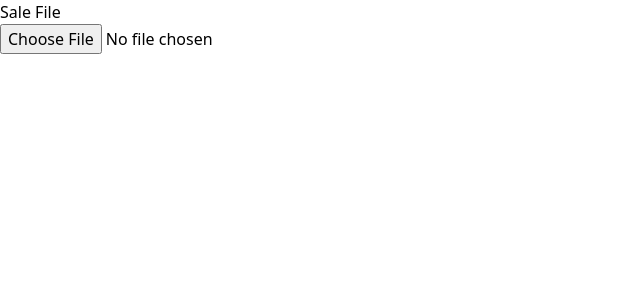
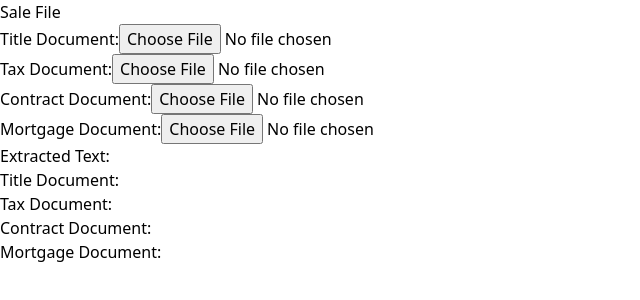
Before and after one commit to ishneeeeeet/law-firm-document-app-frontend, a React (Vite) app: page / in a window 1280 px wide. Shown: the top 300 px of the page, without its empty margins (0-640 px from the left). Built offline with nearby package versions, Linux system fonts and the light colour scheme.

Commit message:
modified:   package-lock.json 	modified:   package.json 	modified:   src/App.jsx

```diff
--- a/package.json
+++ b/package.json
@@ -10,6 +10,7 @@
     "preview": "vite preview"
   },
   "dependencies": {
+    "axios": "^1.5.0",
     "react": "^18.2.0",
     "react-dom": "^18.2.0"
   },
--- a/src/App.jsx
+++ b/src/App.jsx
@@ -1,16 +1,87 @@
+import { useState } from "react";
+import axios from "axios";
 
 function App() {
-  const handleSubmit = () => {};
+    const [titleText, setTitleText] = useState("");
+    const [taxText, setTaxText] = useState("");
+    const [contractText, setContractText] = useState("");
+    const [mortgageText, setMortgageText] = useState("");
 
-  return (
-    <>
-      <h1>Sale File</h1>
-      <form onSubmit={handleSubmit}>
-      <input type="file" className="file-input file-input-bordered w-full max-w-xs" />
+    const handleFileChange = async (e, setText) => {
+        const formData = new FormData();
+        formData.append("pdfFile", e.target.files[0]);
 
-      </form>
-    </>
-  );
+        try {
+            const response = await axios.post("http://localhost:3000/extract-text", formData);
+
+            if (response.status === 200) {
+                setText(response.data.text);
+            } else {
+                console.error("Failed to extract text from PDF.");
+            }
+        } catch (error) {
+            console.error("An error occurred:", error);
+        }
+    };
+
+    return (
+        <>
+            <h1>Sale File</h1>
+            <form>
+                <div>
+                    <label>Title Document:</label>
+                    <input
+                        type="file"
+                        className="file-input file-input-bordered w-full max-w-xs"
+                        onChange={(e) => handleFileChange(e, setTitleText)}
+                    />
+                </div>
+                <div>
+                    <label>Tax Document:</label>
+                    <input
+                        type="file"
+                        className="file-input file-input-bordered w-full max-w-xs"
+                        onChange={(e) => handleFileChange(e, setTaxText)}
+                    />
+                </div>
+                <div>
+                    <label>Contract Document:</label>
+                    <input
+                        type="file"
+                        className="file-input file-input-bordered w-full max-w-xs"
+                        onChange={(e) => handleFileChange(e, setContractText)}
+                    />
+                </div>
+                <div>
+                    <label>Mortgage Document:</label>
+                    <input
+                        type="file"
+                        className="file-input file-input-bordered w-full max-w-xs"
+                        onChange={(e) => handleFileChange(e, setMortgageText)}
+                    />
+                </div>
+            </form>
+            <div>
+                <h2>Extracted Text:</h2>
+                <div>
+                    <h3>Title Document:</h3>
+                    <p>{titleText}</p>
+                </div>
+                <div>
+                    <h3>Tax Document:</h3>
+                    <p>{taxText}</p>
+                </div>
+                <div>
+                    <h3>Contract Document:</h3>
+                    <p>{contractText}</p>
+                </div>
+                <div>
+                    <h3>Mortgage Document:</h3>
+                    <p>{mortgageText}</p>
+                </div>
+            </div>
+        </>
+    );
 }
 
 export default App;
```
Also changed, not shown: 1 other file (tests, documents, lock files or other folders).
